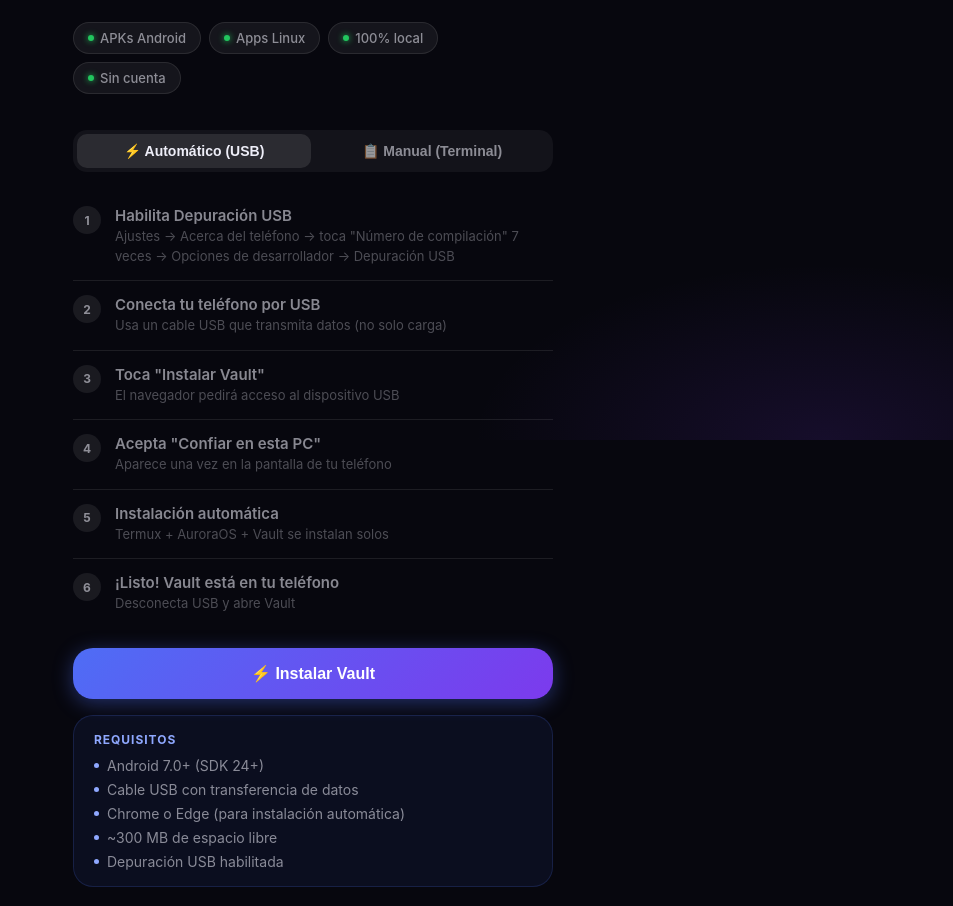
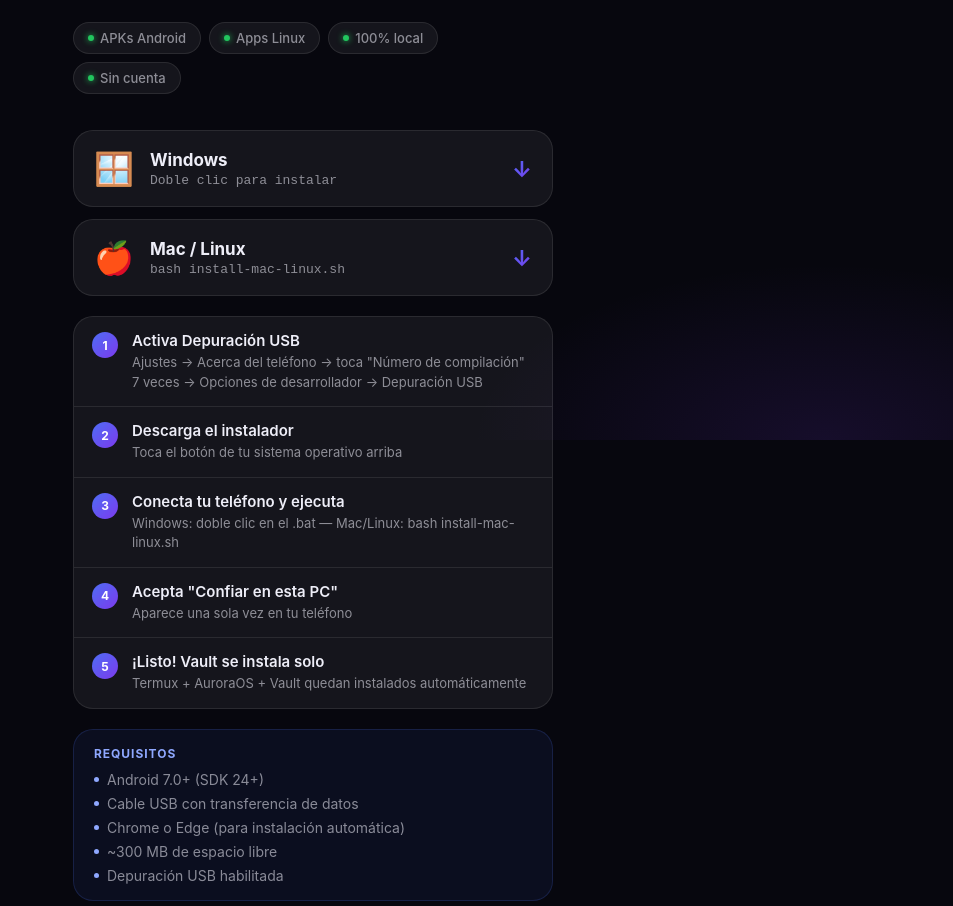
Before and after one commit to alexiszapeta06-arch/vault, a plain HTML site: page index.html in a window 1280 px wide. Shown: the part 360-1266 px from the top of the page, without its empty margins (327-1280 px from the left). Drawn offline with Linux system fonts and the light colour scheme.

Commit message:
Implement download buttons and installation steps
Added download buttons and steps for installation.

```diff
--- a/index.html
+++ b/index.html
@@ -190,6 +190,49 @@
 /* ── Footer ─────────────────────────────────────────────── */
 .footer{margin-top:36px;text-align:center;font-size:12px;color:var(--t3);line-height:1.8}
 
+/* ── Download buttons ──────────────────────────────────── */
+.dl-section{display:flex;flex-direction:column;gap:12px;margin-bottom:20px}
+.btn-dl{
+  display:flex;align-items:center;gap:16px;
+  padding:18px 20px;
+  background:var(--card);border:1px solid var(--bdr);
+  border-radius:var(--r);
+  text-decoration:none;color:var(--t1);
+  transition:background .2s,border-color .2s,transform .15s;
+  -webkit-tap-highlight-color:transparent;
+}
+.btn-dl:hover{background:var(--card-h);border-color:var(--accent)}
+.btn-dl:active{transform:scale(.98)}
+.btn-dl-icon{font-size:32px;flex-shrink:0}
+.btn-dl-info{flex:1}
+.btn-dl-title{font-size:17px;font-weight:700}
+.btn-dl-sub{font-size:13px;color:var(--t2);margin-top:3px;font-family:var(--mono)}
+.btn-dl-arrow{
+  font-size:22px;font-weight:700;
+  background:var(--ag);-webkit-background-clip:text;
+  -webkit-text-fill-color:transparent;background-clip:text;
+}
+
+/* ── Steps card ──────────────────────────────────────────── */
+.steps-card{
+  background:var(--card);border:1px solid var(--bdr);
+  border-radius:var(--r);margin-bottom:20px;overflow:hidden;
+}
+.step-row{
+  display:flex;align-items:flex-start;gap:14px;
+  padding:14px 18px;border-bottom:1px solid var(--bdr);
+}
+.step-row:last-child{border-bottom:none}
+.step-num{
+  width:26px;height:26px;border-radius:50%;flex-shrink:0;
+  display:flex;align-items:center;justify-content:center;
+  font-size:12px;font-weight:700;color:#fff;
+  background:var(--ag);margin-top:1px;
+}
+.step-info{}
+.step-label{font-size:15px;font-weight:600;margin-bottom:3px}
+.step-desc{font-size:13px;color:var(--t2);line-height:1.5}
+
 /* ── Toast ──────────────────────────────────────────────── */
 .toast{
   position:fixed;bottom:28px;left:50%;
@@ -233,144 +276,69 @@
   <!-- Sección de instalación -->
   <div class="install-section">
 
-    <!-- Tabs -->
-    <div class="tabs">
-      <button class="tab-btn active" onclick="switchTab('auto',this)">
-        ⚡ Automático (USB)
-      </button>
-      <button class="tab-btn" onclick="switchTab('manual',this)">
-        📋 Manual (Terminal)
-      </button>
+    <!-- Botones de descarga -->
+    <div class="dl-section">
+
+      <!-- Windows -->
+      <a class="btn-dl" href="install-windows.bat" download>
+        <div class="btn-dl-icon">🪟</div>
+        <div class="btn-dl-info">
+          <div class="btn-dl-title">Windows</div>
+          <div class="btn-dl-sub">Doble clic para instalar</div>
+        </div>
+        <div class="btn-dl-arrow">↓</div>
+      </a>
+
+      <!-- Mac -->
+      <a class="btn-dl" href="install-mac-linux.sh" download>
+        <div class="btn-dl-icon">🍎</div>
+        <div class="btn-dl-info">
+          <div class="btn-dl-title">Mac / Linux</div>
+          <div class="btn-dl-sub">bash install-mac-linux.sh</div>
+        </div>
+        <div class="btn-dl-arrow">↓</div>
+      </a>
+
     </div>
 
-    <!-- ══ PANEL AUTOMÁTICO ══ -->
-    <div class="panel active" id="panel-auto">
-
-      <!-- Pasos visuales -->
-      <div class="vsteps" id="vsteps">
-        <div class="vstep" id="step-1">
-          <div class="vstep-num">1</div>
-          <div class="vstep-info">
-            <div class="vstep-label">Habilita Depuración USB</div>
-            <div class="vstep-desc">Ajustes → Acerca del teléfono → toca "Número de compilación" 7 veces → Opciones de desarrollador → Depuración USB</div>
-          </div>
-        </div>
-        <div class="vstep" id="step-2">
-          <div class="vstep-num">2</div>
-          <div class="vstep-info">
-            <div class="vstep-label">Conecta tu teléfono por USB</div>
-            <div class="vstep-desc">Usa un cable USB que transmita datos (no solo carga)</div>
-          </div>
-        </div>
-        <div class="vstep" id="step-3">
-          <div class="vstep-num">3</div>
-          <div class="vstep-info">
-            <div class="vstep-label">Toca "Instalar Vault"</div>
-            <div class="vstep-desc">El navegador pedirá acceso al dispositivo USB</div>
-          </div>
-        </div>
-        <div class="vstep" id="step-4">
-          <div class="vstep-num">4</div>
-          <div class="vstep-info">
-            <div class="vstep-label">Acepta "Confiar en esta PC"</div>
-            <div class="vstep-desc">Aparece una vez en la pantalla de tu teléfono</div>
-          </div>
-        </div>
-        <div class="vstep" id="step-5">
-          <div class="vstep-num">5</div>
-          <div class="vstep-info">
-            <div class="vstep-label">Instalación automática</div>
-            <div class="vstep-desc">Termux + AuroraOS + Vault se instalan solos</div>
-          </div>
-        </div>
-        <div class="vstep" id="step-6">
-          <div class="vstep-num">6</div>
-          <div class="vstep-info">
-            <div class="vstep-label">¡Listo! Vault está en tu teléfono</div>
-            <div class="vstep-desc">Desconecta USB y abre Vault</div>
-          </div>
+    <!-- Pasos -->
+    <div class="steps-card">
+      <div class="step-row">
+        <div class="step-num">1</div>
+        <div class="step-info">
+          <div class="step-label">Activa Depuración USB</div>
+          <div class="step-desc">Ajustes → Acerca del teléfono → toca "Número de compilación" 7 veces → Opciones de desarrollador → Depuración USB</div>
         </div>
       </div>
-
-      <!-- Status -->
-      <div class="status-box" id="status-box">
-        <span id="status-msg"></span>
-        <div class="prog"><div class="prog-fill" id="prog-fill"></div></div>
-      </div>
-
-      <!-- Log -->
-      <div class="log-box" id="log-box"></div>
-
-      <!-- Botón principal -->
-      <button class="btn btn-primary" id="btn-install" onclick="startInstall()">
-        ⚡ Instalar Vault
-      </button>
-
-      <!-- Botón de éxito (oculto hasta completar) -->
-      <button class="btn btn-success" id="btn-done" style="display:none;margin-top:12px" onclick="showDone()">
-        ✓ Ver instrucciones finales
-      </button>
-
-      <!-- WebUSB no soportado -->
-      <div class="status-box warn" id="no-webusb" style="display:none">
-        ⚠ Tu navegador no soporta WebUSB.
-        Usa <strong>Chrome</strong> o <strong>Edge</strong> en escritorio,
-        o usa la pestaña "Manual" para instalar por terminal.
-      </div>
-
-    </div><!-- /panel-auto -->
-
-    <!-- ══ PANEL MANUAL ══ -->
-    <div class="panel" id="panel-manual">
-
-      <div class="manual-card">
-        <div class="manual-head">
-          <div class="manual-step-label">Paso 1</div>
-          <div class="manual-step-title">Instala ADB en tu PC</div>
-        </div>
-        <div class="cmd-row">
-          <div class="cmd-text">
-            # macOS:<br>brew install android-platform-tools<br><br>
-            # Windows: descarga Platform Tools de developer.android.com<br><br>
-            # Linux:<br>sudo apt install adb
-          </div>
+      <div class="step-row">
+        <div class="step-num">2</div>
+        <div class="step-info">
+          <div class="step-label">Descarga el instalador</div>
+          <div class="step-desc">Toca el botón de tu sistema operativo arriba</div>
         </div>
       </div>
-
-      <div class="manual-card">
-        <div class="manual-head">
-          <div class="manual-step-label">Paso 2</div>
-          <div class="manual-step-title">Conecta y verifica</div>
-        </div>
-        <div class="cmd-row">
-          <div class="cmd-text" id="cmd-verify">adb devices</div>
-          <button class="btn-copy" onclick="copyCmd('adb devices',this)">Copiar</button>
+      <div class="step-row">
+        <div class="step-num">3</div>
+        <div class="step-info">
+          <div class="step-label">Conecta tu teléfono y ejecuta</div>
+          <div class="step-desc">Windows: doble clic en el .bat — Mac/Linux: bash install-mac-linux.sh</div>
         </div>
       </div>
-
-      <div class="manual-card">
-        <div class="manual-head">
-          <div class="manual-step-label">Paso 3</div>
-          <div class="manual-step-title">Instala Termux</div>
-        </div>
-        <div class="cmd-row">
-          <div class="cmd-text" id="cmd-termux">adb install termux.apk</div>
-          <button class="btn-copy" onclick="copyCmd('adb install termux.apk',this)">Copiar</button>
+      <div class="step-row">
+        <div class="step-num">4</div>
+        <div class="step-info">
+          <div class="step-label">Acepta "Confiar en esta PC"</div>
+          <div class="step-desc">Aparece una sola vez en tu teléfono</div>
         </div>
       </div>
-
-      <div class="manual-card">
-        <div class="manual-head">
-          <div class="manual-step-label">Paso 4</div>
-          <div class="manual-step-title">Instala Vault desde Termux</div>
-        </div>
-        <div class="cmd-row">
-          <div class="cmd-text" id="cmd-vault">pkg install -y curl && curl -fsSL https://alexiszapeta06-arch.github.io/vault/install.sh | bash</div>
-          <button class="btn-copy" onclick="copyCmd('pkg install -y curl && curl -fsSL https://alexiszapeta06-arch.github.io/vault/install.sh | bash',this)">Copiar</button>
+      <div class="step-row">
+        <div class="step-num">5</div>
+        <div class="step-info">
+          <div class="step-label">¡Listo! Vault se instala solo</div>
+          <div class="step-desc">Termux + AuroraOS + Vault quedan instalados automáticamente</div>
         </div>
       </div>
-
-    </div><!-- /panel-manual -->
+    </div>
 
     <!-- Requisitos -->
     <div class="req" style="margin-top:16px">
```
